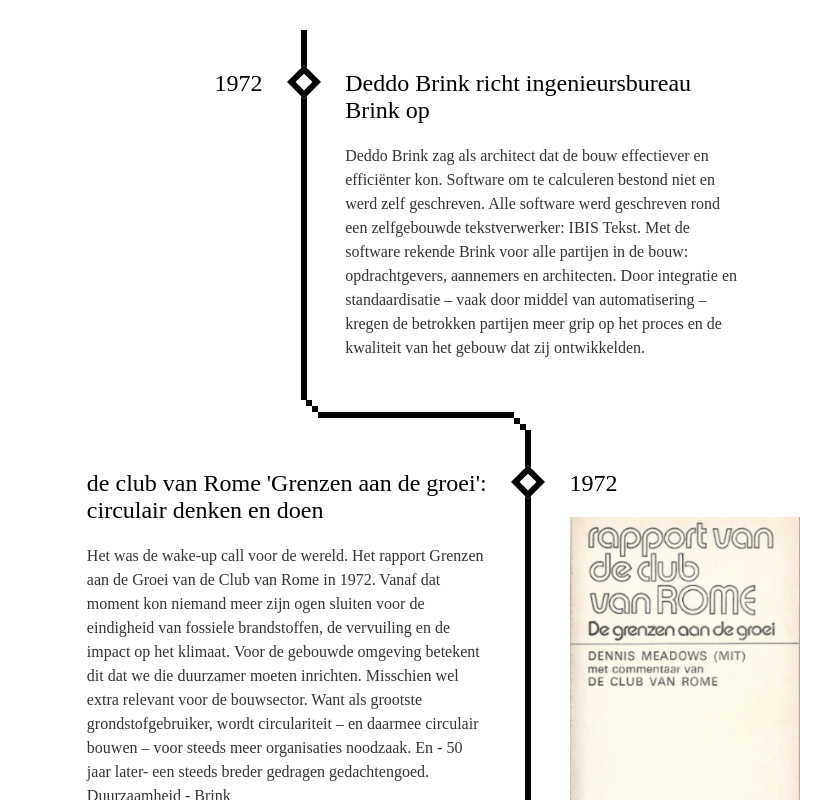
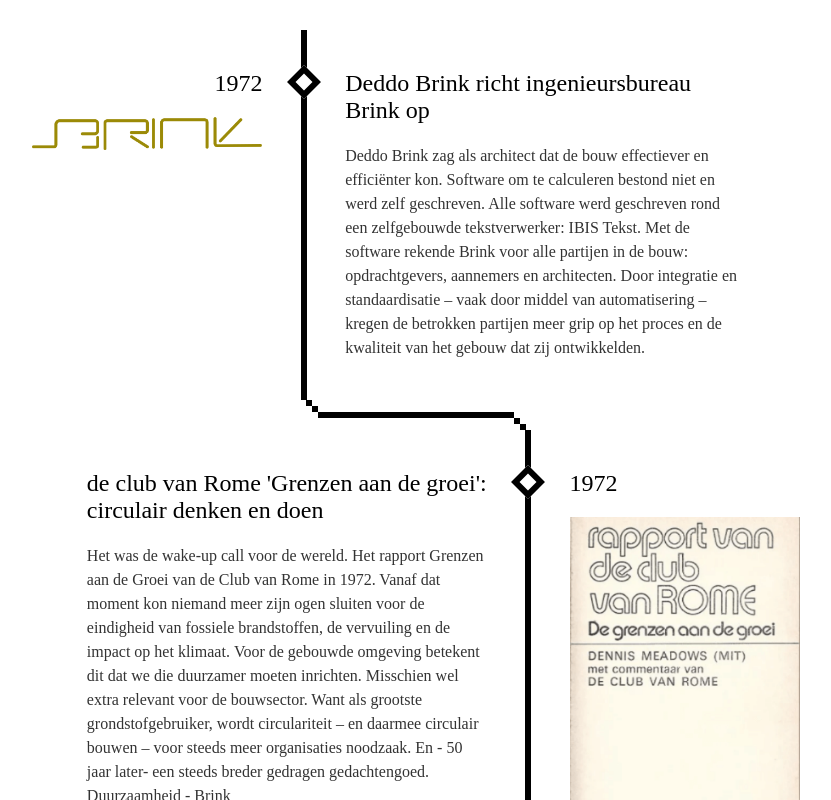
Before and after one commit to sunnydegraaf/timeline, a React (Create React App) app: page / in a window 1280 px wide. Shown: the top 800 px of the page, without its empty margins (224-1055 px from the left). Built offline with nearby package versions, Linux system fonts and the light colour scheme; a web font is replaced by a local one.

Commit message:
Updated Image component

```diff
--- a/src/components/Container.js
+++ b/src/components/Container.js
@@ -1,5 +1,5 @@
 import React from 'react'
-import Image from './Image'
+import ImageContainer from './ImageContainer'
 import Content from './Content'
 import Seperator from './Seperator';
 import containers from '../data/data.json'
@@ -9,17 +9,19 @@
         <>
             {containers.map((container, index) => {
                 if (index % 2 === 0) {
-                    return <> <div className='odd' key={index}>
-                        <Image src={container.img} year={container.year} />
-                        <Content title={container.title} body={container.body} />
-                    </div>
+                    return <>
+                        <div className='odd' key={index}>
+                            <ImageContainer img={container.img} year={container.year} />
+                            <Content title={container.title} body={container.body} />
+                        </div>
                         <Seperator/>
                     </>
                 } else {
-                    return <> <div className='even'>
-                        <Content title={container.title} body={container.body} />
-                        <Image img={container.img} year={container.year} />
-                    </div>
+                    return <>
+                        <div className='even'>
+                            <Content title={container.title} body={container.body} />
+                            <ImageContainer img={container.img} year={container.year} />
+                        </div>
                         <Seperator reverse={'reverse'} />
                     </>
                 }
--- a/src/components/Image.js
+++ /dev/null
@@ -1,10 +0,0 @@
-import React from 'react'
-
-export default function Image(props) {
-  return (
-    <div className='image'>
-        { props.year && <h2>{props.year}</h2>}
-        { props.img && <img src={require(`../img/${props.img.src}`)} alt={props.img.alt} />}
-    </div>
-  )
-}
--- /dev/null
+++ b/src/components/ImageContainer.js
@@ -0,0 +1,12 @@
+import React from 'react'
+
+export default function ImageContainer(props) {
+  return (
+    <div className='image'>
+        { props.year && <h2>{props.year}</h2>}
+        { props.img && <picture>
+          <img src={require(`../img/${props.img.src}`)} alt={props.img.alt} />
+        </picture> }
+    </div>
+  )
+}
```
